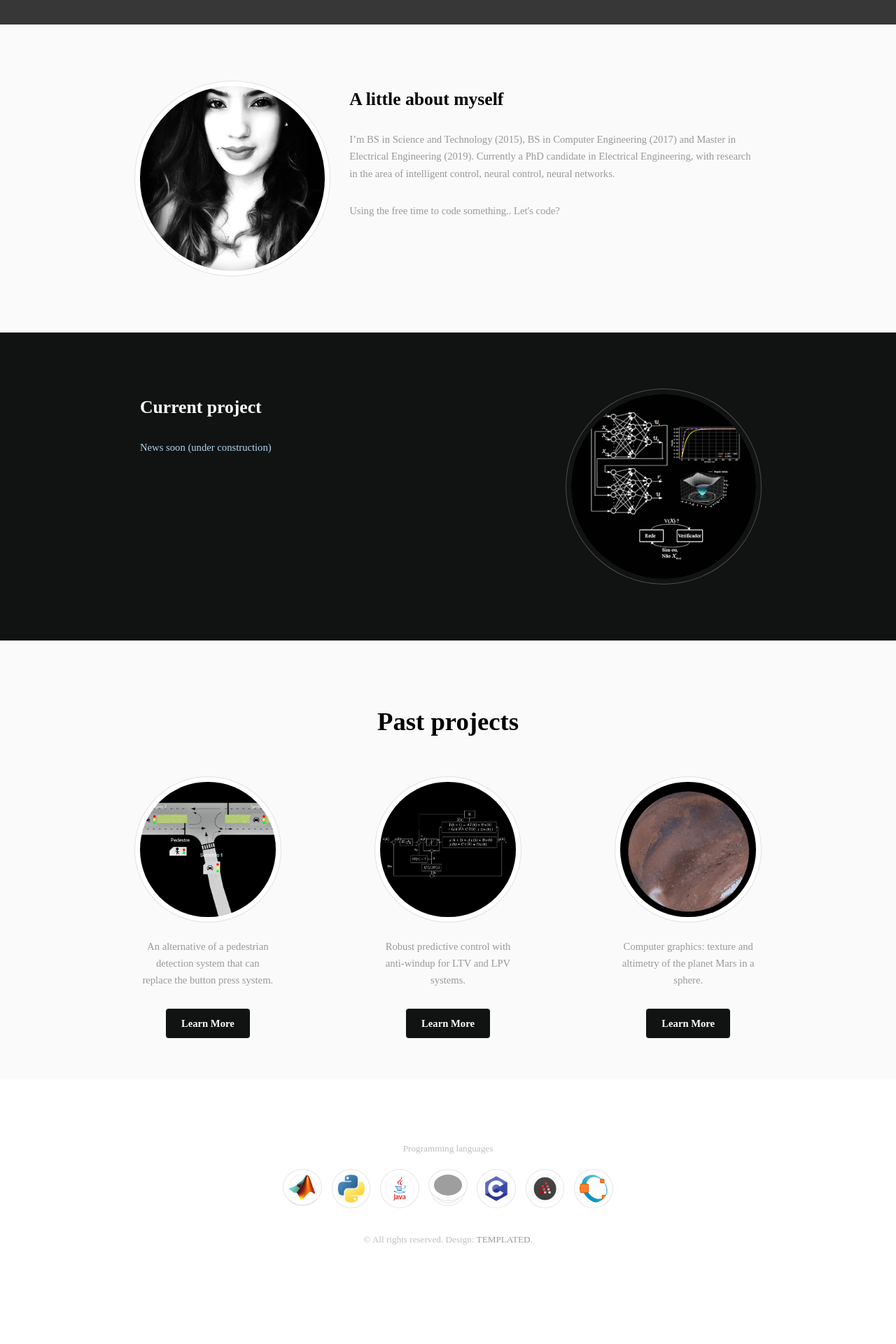
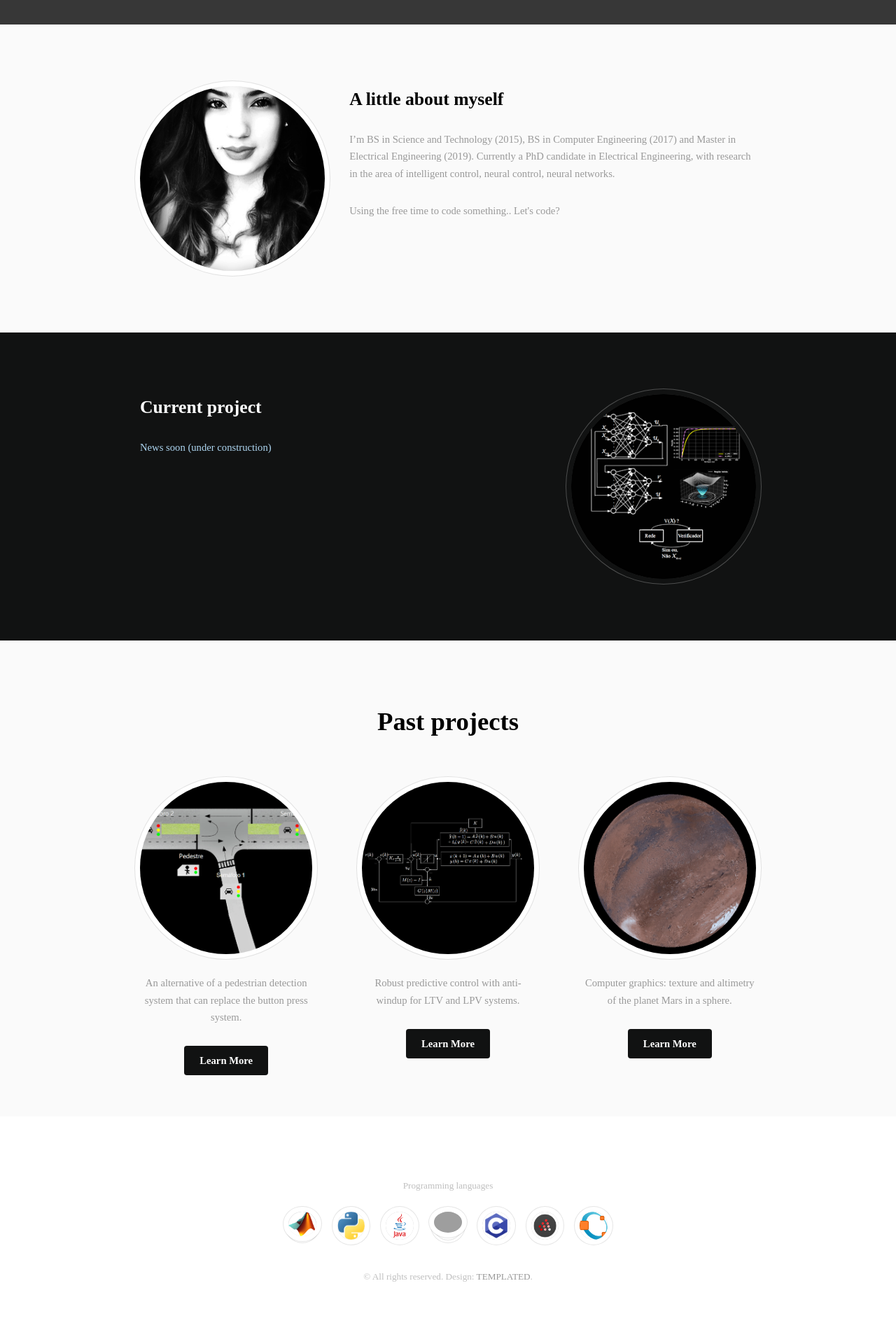
Before and after one commit to roscibely/roscibely.github.io, a Jekyll site: the page built from index.md, in a window 1280 px wide. Shown: the part 865-2785 px from the top of the page at 70% size. Built offline with Jekyll 4.4.1, drawn with Linux system fonts in a browser that asks for light colours; some web fonts are replaced; our own code applies the rules of GitHub Pages for plain Markdown files; before the commit the page ends 2732 px from its top, so only the background shows below that; grey boxes are pictures that could not be loaded.

Commit message:
Update default.html

```diff
--- a/_layouts/default.html
+++ b/_layouts/default.html
@@ -82,7 +82,7 @@
 							<header class="align-center">
 								<h2>Past projects</h2>
 							</header>
-							<div class="flex flex-4">
+							<div class="flex flex-3">
 								<div class="col align-center">
 									<div class="image round fit">
 										<img src="images/proj1.png" alt="" />
```
